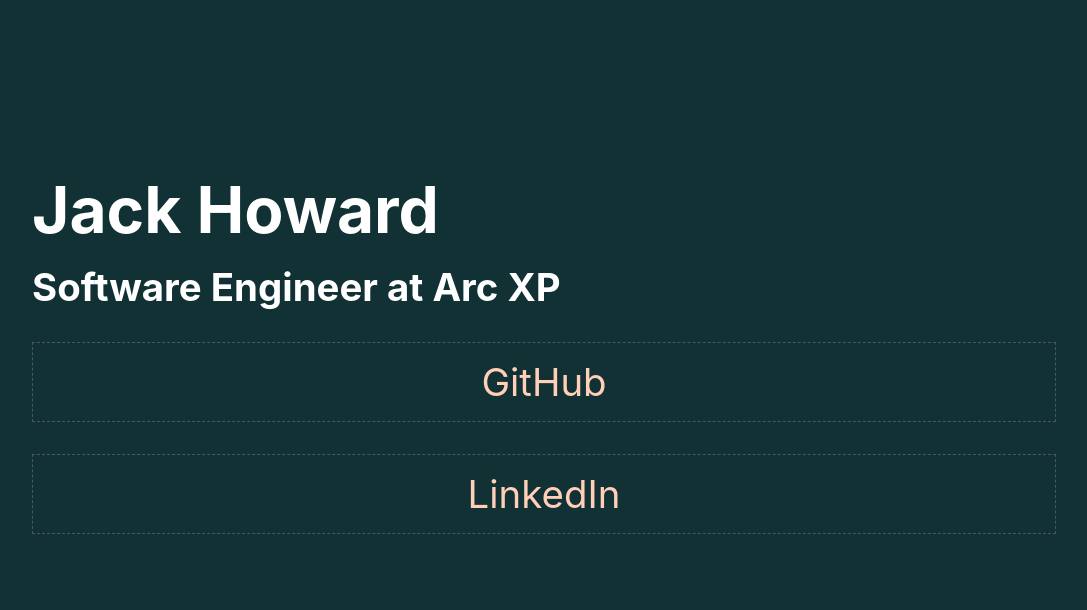
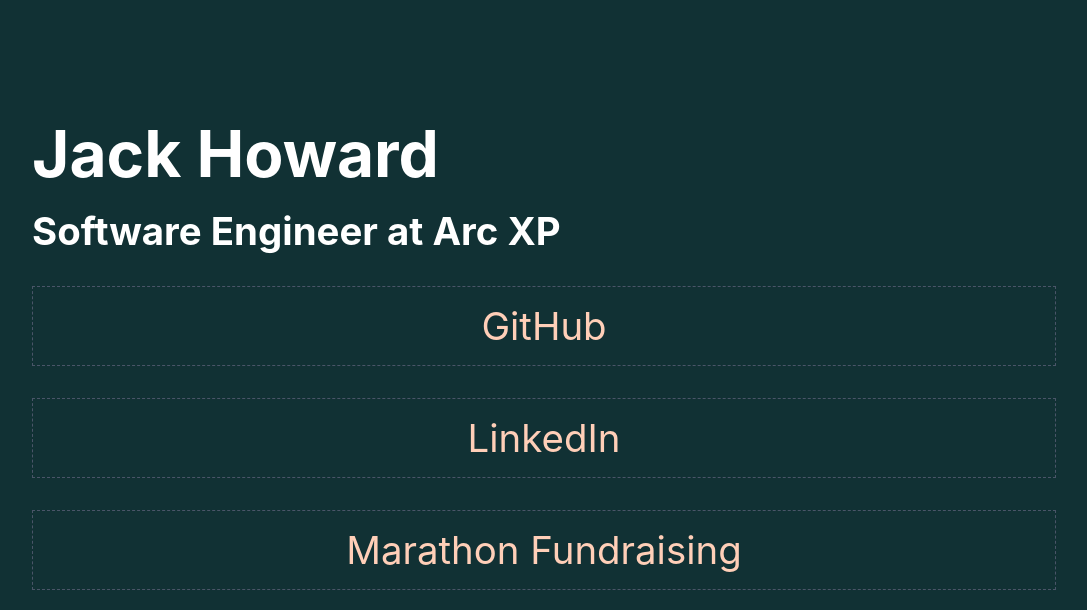
Before and after one commit to JackHowa/JackHowa.github.io, an Eleventy site: page index.njk in a window 1280 px wide. Shown: the whole page, without its empty margins (96-1183 px from the left). Built offline with nearby package versions, Linux system fonts and the light colour scheme; Eleventy itself is replaced by a stand-in of ours; files that its build step writes are made by us from their sources.

Commit message:
feat: Add lurie children's

```diff
--- a/index.njk
+++ b/index.njk
@@ -16,6 +16,8 @@
 firstLinkTitle: GitHub
 secondLinkURL: https://www.linkedin.com/in/jackhowa/
 secondLinkTitle: LinkedIn
+thirdLinkURL: http://foundation.luriechildrens.org/goto/jackhowaa
+thirdLinkTitle: Marathon Fundraising
 ---
 
 <!DOCTYPE html>
@@ -46,6 +48,7 @@
     <h2>{{contentSubtitle}}</h2>
     <a href="{{firstLinkURL}}" target="_blank" rel="noreferrer">{{firstLinkTitle}}</a>
     <a href="{{secondLinkURL}}" target="_blank" rel="noreferrer">{{secondLinkTitle}}</a>
+    <a href="{{thirdLinkURL}}" target="_blank" rel="noreferrer">{{thirdLinkTitle}}</a>
   </body>
 
 </html>
```
